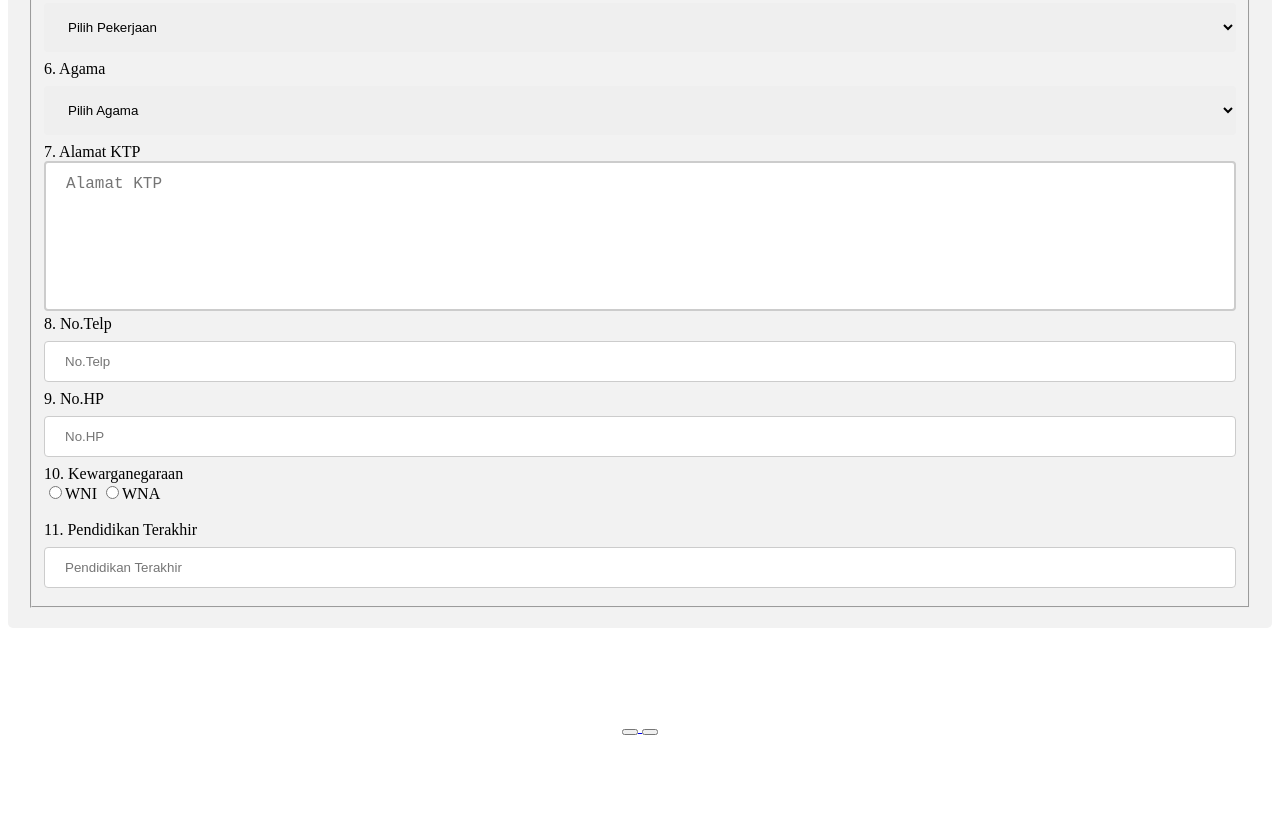
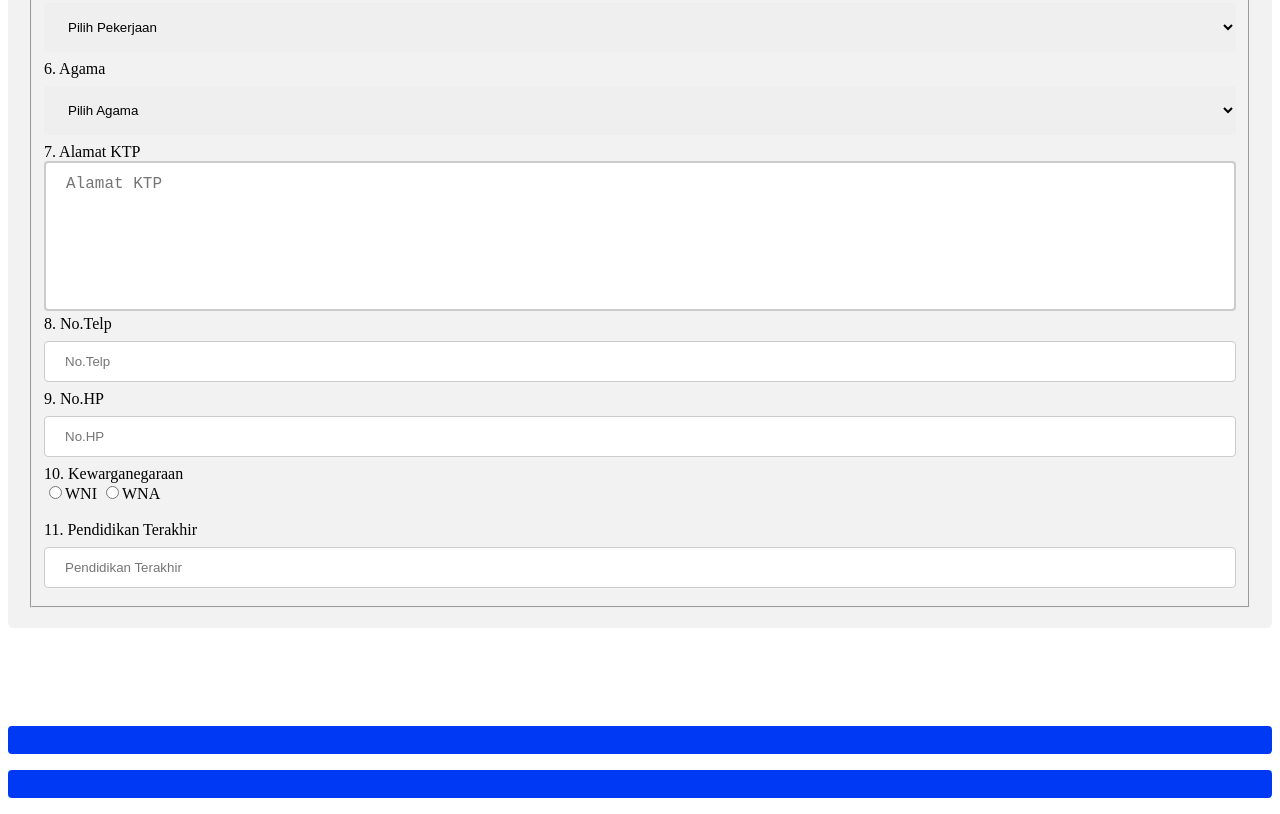
Before and after one commit to Tokosepatucirebon/abifajaraf.github.io, a plain HTML site: page p04frmcss.html in a window 1280 px wide. Shown: the part 3448-4262 px from the top of the page. Before the commit the page ends 4192 px from the top, so only its background shows below. Drawn offline with Linux system fonts and the light colour scheme.

Commit message:
Update abifajar.style.css
edit file

```diff
--- a/abifajar.style.css
+++ b/abifajar.style.css
@@ -28,7 +28,7 @@ input[type=text], select {
     box-sizing: border-box;
   }
 
-  input[type=submit] {
+  button[type=submit] {
     width: 100%;
     background-color: #0039f3;
     color: white;
@@ -39,7 +39,7 @@ input[type=text], select {
     cursor: pointer;
   }
 
-  input[type=submit]:hover {
+  button[type=submit]:hover {
     background-color: #3000df;
   }
 
```
